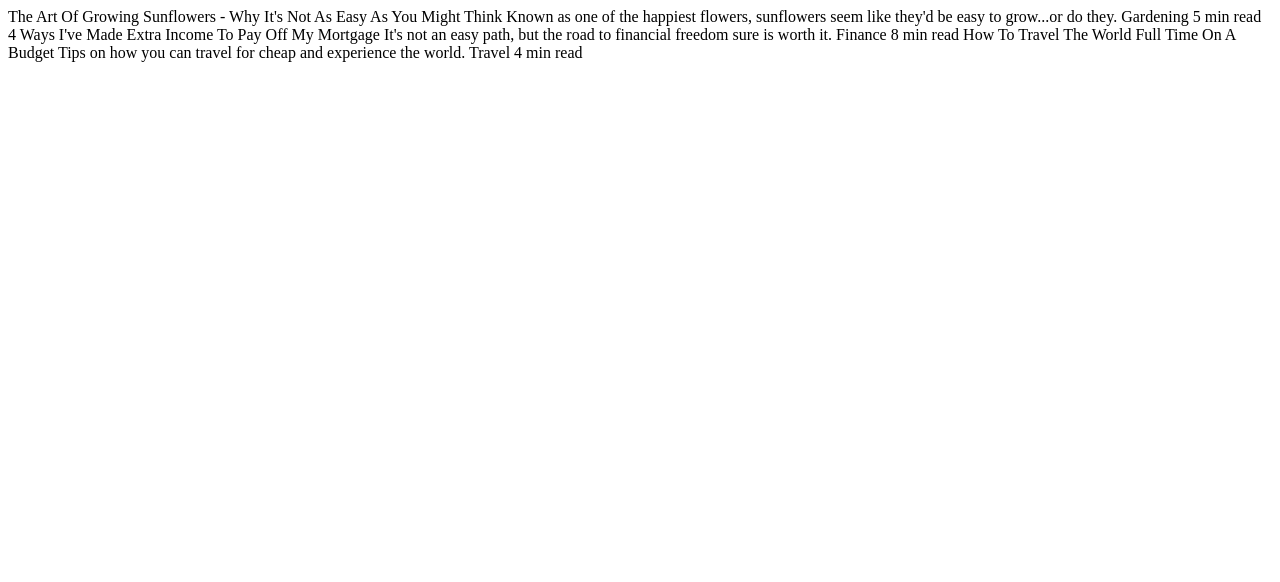
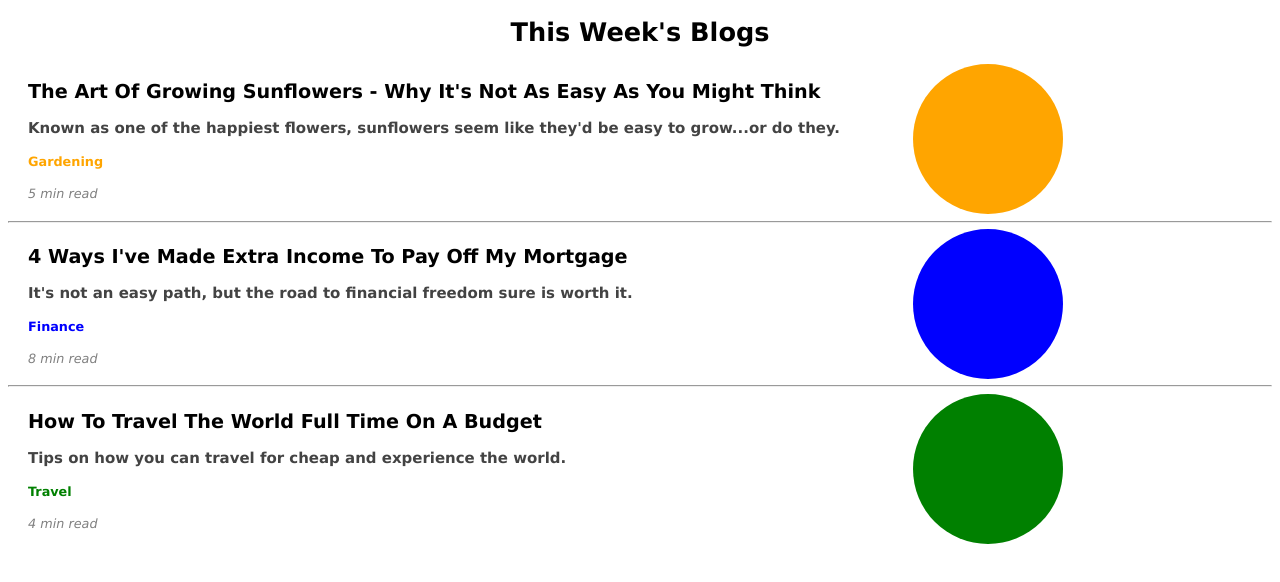
Before and after one commit to wandadrizzle/html-for-programmers, a plain HTML site: page challenges/blogs/index.html in a window 1280 px wide. Drawn offline with Linux system fonts and the light colour scheme.

Commit message:
Update index.html

```diff
--- a/challenges/blogs/index.html
+++ b/challenges/blogs/index.html
@@ -6,25 +6,80 @@
   <meta http-equiv="X-UA-Compatible" content="IE=edge">
   <meta name="viewport" content="width=device-width, initial-scale=1.0">
   <title>Create A Blog Post List</title>
+  <style>
+    p {
+      color: gray;
+      font-style: italic;
+    }
+    h3 {
+      color: rgb(67, 67, 67);
+    }
+    body {
+      font-family: Verdana, Geneva, Tahoma, sans-serif;
+      font-size: 0.8rem;
+    }
+    .preview-container {
+      display: flex;
+      flex-direction: row;
+      height: 150px;
+    }
+    .text {
+      flex: 0 0 70%;
+      margin-left: 20px;
+    }
+
+    .image {
+    height: 150px;
+    width: 150px;
+    background-color: purple;
+    border-radius: 50%;
+    }
+  </style>
 </head>
 
 <body>
   <!-- Text: -->
-  The Art Of Growing Sunflowers - Why It's Not As Easy As You Might Think
-  Known as one of the happiest flowers, sunflowers seem like they'd be easy to grow...or do they.
-  Gardening
-  5 min read
+  <h1 style="text-align: center;">This Week's Blogs</h1>
+  <div class="preview-container">
+    <div class="text">
+      <h2>The Art Of Growing Sunflowers - Why It's Not As Easy As You Might Think</h2>
+      <h3>Known as one of the happiest flowers, sunflowers seem like they'd be easy to grow...or do they.</h3>
+      <h4 style="color: orange;">Gardening</h4>
+      <p>5 min read</p>
+    </div>
+    <div style="background-color: orange;"  class="image"></div>
+  </div>
+  <hr>
+  <div class="preview-container">
+    <div class="text">
+      <h2>4 Ways I've Made Extra Income To Pay Off My Mortgage</h2>
+      <h3>It's not an easy path, but the road to financial freedom sure is worth it.</h3>
+      <h4 style="color: blue;">Finance</h4>
+      <p>8 min read</p>
+    </div>
+    <div style="background-color: blue;"  class="image"></div>
+  </div>
+  <hr>
+  <div class="preview-container">
+    <div class="text">
+      <h2>How To Travel The World Full Time On A Budget</h2>
+      <h3>Tips on how you can travel for cheap and experience the world.</h3>
+      <h4 style="color: green;">Travel</h4>
+      <p>4 min read</p>
+    </div>
+    <div style="background-color: green;"  class="image"></div>
+  </div>
 
-  4 Ways I've Made Extra Income To Pay Off My Mortgage
-  It's not an easy path, but the road to financial freedom sure is worth it.
-  Finance
-  8 min read
 
-  How To Travel The World Full Time On A Budget
-  Tips on how you can travel for cheap and experience the world.
-  Travel
-  4 min read
 
 </body>
 
 </html>
+
+<!--Welp, mine didn't look like theirs.
+1. Spans were used for content and time
+2. They used an actuall image too
+---
+What was right though was the fact that I only had one h1, and I put things in divs.
+Note: where necessary use semantic tags
+-->
```
